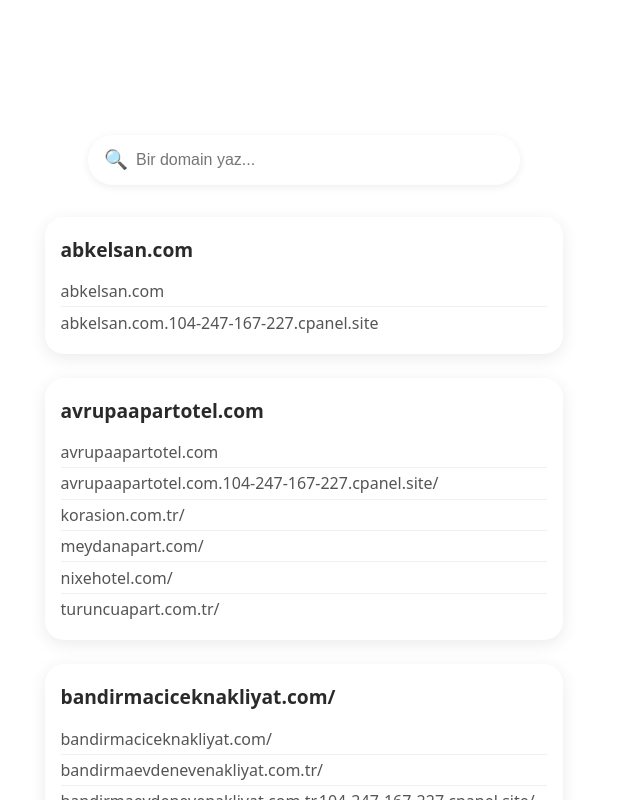
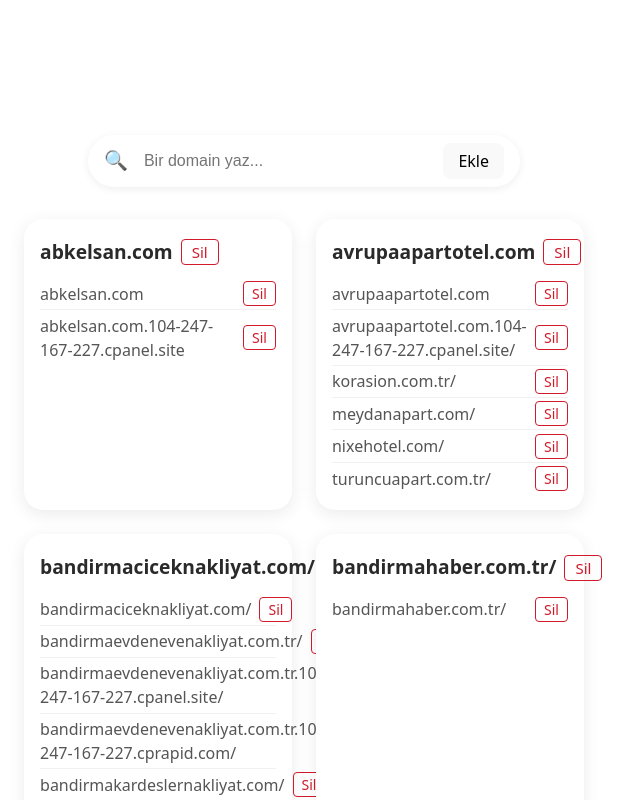
Before and after one commit to Berkay2304/searchApp, a React (Vite) app in the folder my-app/: page / in a window 1280 px wide. Shown: the top 800 px of the page, without its empty margins (336-976 px from the left). Built offline with nearby package versions, Linux system fonts and the light colour scheme.

Commit message:
yeni alan ekleme silme

```diff
--- a/my-app/src/App.jsx
+++ b/my-app/src/App.jsx
@@ -4,8 +4,15 @@
 
 function App() {
   const [searchTerm, setSearchTerm] = useState('');
+  // domainData'yı state'e al
+  const [domains, setDomains] = useState(domainData);
+  // Modal/form state
+  const [showForm, setShowForm] = useState(false);
+  const [newDomain, setNewDomain] = useState('');
+  const [newSubdomains, setNewSubdomains] = useState('');
+  const [formError, setFormError] = useState('');
 
-  const filteredData = Object.entries(domainData)
+  const filteredData = Object.entries(domains)
     .map(([anaDomain, altDomainler]) => {
       const search = searchTerm.toLowerCase();
       const anaMatch = anaDomain.toLowerCase().includes(search);
@@ -21,10 +28,62 @@
     })
     .filter(Boolean);
 
+  // Yeni domain ekleme fonksiyonu
+  const handleAddDomain = (e) => {
+    e.preventDefault();
+    setFormError('');
+    const domain = newDomain.trim();
+    if (!domain) {
+      setFormError('Alan adı boş olamaz.');
+      return;
+    }
+    if (domains[domain]) {
+      setFormError('Bu alan adı zaten mevcut.');
+      return;
+    }
+    // Alt domainleri virgül veya satır ile ayır
+    const subdomains = newSubdomains
+      .split(/[,\n]/)
+      .map((s) => s.trim())
+      .filter((s) => s.length > 0);
+    if (subdomains.length === 0) {
+      setFormError('En az bir alt alan adı giriniz.');
+      return;
+    }
+    setDomains({
+      ...domains,
+      [domain]: subdomains,
+    });
+    setShowForm(false);
+    setNewDomain('');
+    setNewSubdomains('');
+    setFormError('');
+  };
+
+  // Üst alan adını sil
+  const handleDeleteDomain = (domain) => {
+    const newDomains = { ...domains };
+    delete newDomains[domain];
+    setDomains(newDomains);
+  };
+
+  // Alt alan adını sil
+  const handleDeleteSubdomain = (domain, subdomain) => {
+    const newSubdomains = domains[domain].filter((alt) => alt !== subdomain);
+    const newDomains = { ...domains };
+    if (newSubdomains.length === 0) {
+      // Hiç alt alan kalmadıysa üst alanı da sil
+      delete newDomains[domain];
+    } else {
+      newDomains[domain] = newSubdomains;
+    }
+    setDomains(newDomains);
+  };
+
   return (
     <div className="container">
       <h1 className="title">Domain Arama</h1>
-      <div className="search-bar">
+      <div className="search-bar" style={{ display: 'flex', alignItems: 'center', gap: 8 }}>
         <span className="search-icon" role="img" aria-label="search">🔍</span>
         <input
           type="text"
@@ -33,14 +92,74 @@
           value={searchTerm}
           onChange={(e) => setSearchTerm(e.target.value)}
         />
+        <button
+          className="add-btn"
+          style={{ marginLeft: 8, padding: '6px 14px', fontSize: 16, cursor: 'pointer' }}
+          onClick={() => setShowForm(true)}
+        >
+          Ekle
+        </button>
       </div>
+      {/* Ekleme Formu Modalı */}
+      {showForm && (
+        <div className="modal-bg" style={{ position: 'fixed', top:0, left:0, width:'100vw', height:'100vh', background:'rgba(0,0,0,0.3)', display:'flex', alignItems:'center', justifyContent:'center', zIndex:1000 }}>
+          <div className="modal-content" style={{ background:'#fff', padding:32, borderRadius:8, minWidth:320, boxShadow:'0 2px 16px rgba(0,0,0,0.15)' }}>
+            <h2>Yeni Domain Ekle</h2>
+            <form onSubmit={handleAddDomain}>
+              <div style={{ marginBottom: 12 }}>
+                <label>Alan Adı:</label><br />
+                <input
+                  type="text"
+                  value={newDomain}
+                  onChange={e => setNewDomain(e.target.value)}
+                  style={{ width: '100%', padding: 6, fontSize: 15 }}
+                  placeholder="ornek.com"
+                  autoFocus
+                />
+              </div>
+              <div style={{ marginBottom: 12 }}>
+                <label>Alt Alan Adları:</label><br />
+                <textarea
+                  value={newSubdomains}
+                  onChange={e => setNewSubdomains(e.target.value)}
+                  style={{ width: '100%', padding: 6, fontSize: 15, minHeight: 60 }}
+                  placeholder="Her alt alan adını virgül veya satır ile ayırabilirsiniz."
+                />
+              </div>
+              {formError && <div style={{ color: 'red', marginBottom: 8 }}>{formError}</div>}
+              <div style={{ display: 'flex', gap: 8, justifyContent: 'flex-end' }}>
+                <button type="button" onClick={() => setShowForm(false)} style={{ padding: '6px 14px' }}>İptal</button>
+                <button type="submit" style={{ padding: '6px 14px', background:'#007bff', color:'#fff', border:'none', borderRadius:4 }}>Kaydet</button>
+              </div>
+            </form>
+          </div>
+        </div>
+      )}
       <div className="card-list">
         {filteredData.map(([anaDomain, altDomainler], index) => (
           <div className="domain-card" key={index}>
-            <div className="domain-title">{anaDomain}</div>
+            <div className="domain-title" style={{ display: 'flex', alignItems: 'center', justifyContent: 'space-between' }}>
+              <span>{anaDomain}</span>
+              <button
+                onClick={() => handleDeleteDomain(anaDomain)}
+                style={{ marginLeft: 8, background: 'transparent', border: '1px solid #d11a2a', color: '#d11a2a', fontSize: 15, cursor: 'pointer', borderRadius: 4, padding: '2px 10px' }}
+                title="Üst alanı sil"
+              >
+                Sil
+              </button>
+            </div>
             <ul className="subdomain-list">
               {altDomainler.map((alt, i) => (
-                <li className="subdomain-item" key={i}>{alt}</li>
+                <li className="subdomain-item" key={i} style={{ display: 'flex', alignItems: 'center', justifyContent: 'space-between' }}>
+                  <span>{alt}</span>
+                  <button
+                    onClick={() => handleDeleteSubdomain(anaDomain, alt)}
+                    style={{ marginLeft: 8, background: 'transparent', border: '1px solid #d11a2a', color: '#d11a2a', fontSize: 14, cursor: 'pointer', borderRadius: 4, padding: '2px 8px' }}
+                    title="Alt alanı sil"
+                  >
+                    Sil
+                  </button>
+                </li>
               ))}
             </ul>
           </div>
```
